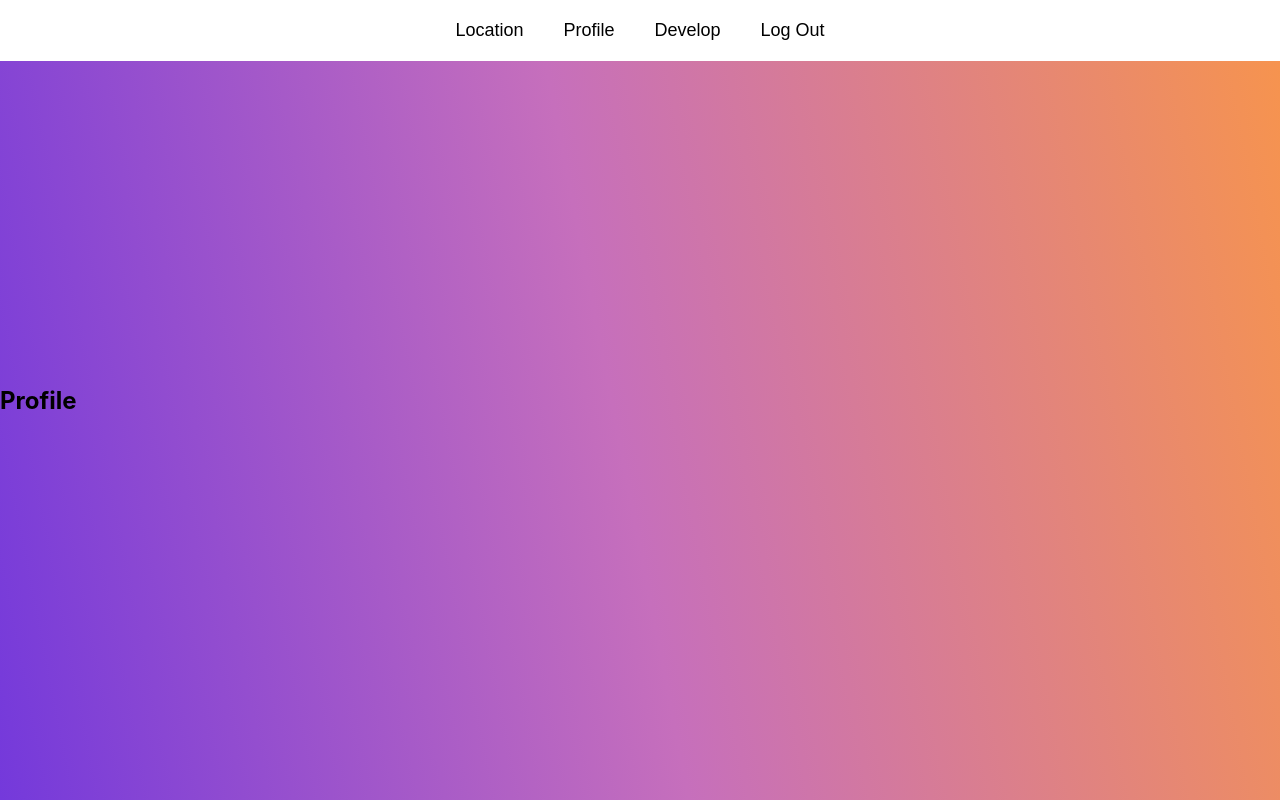
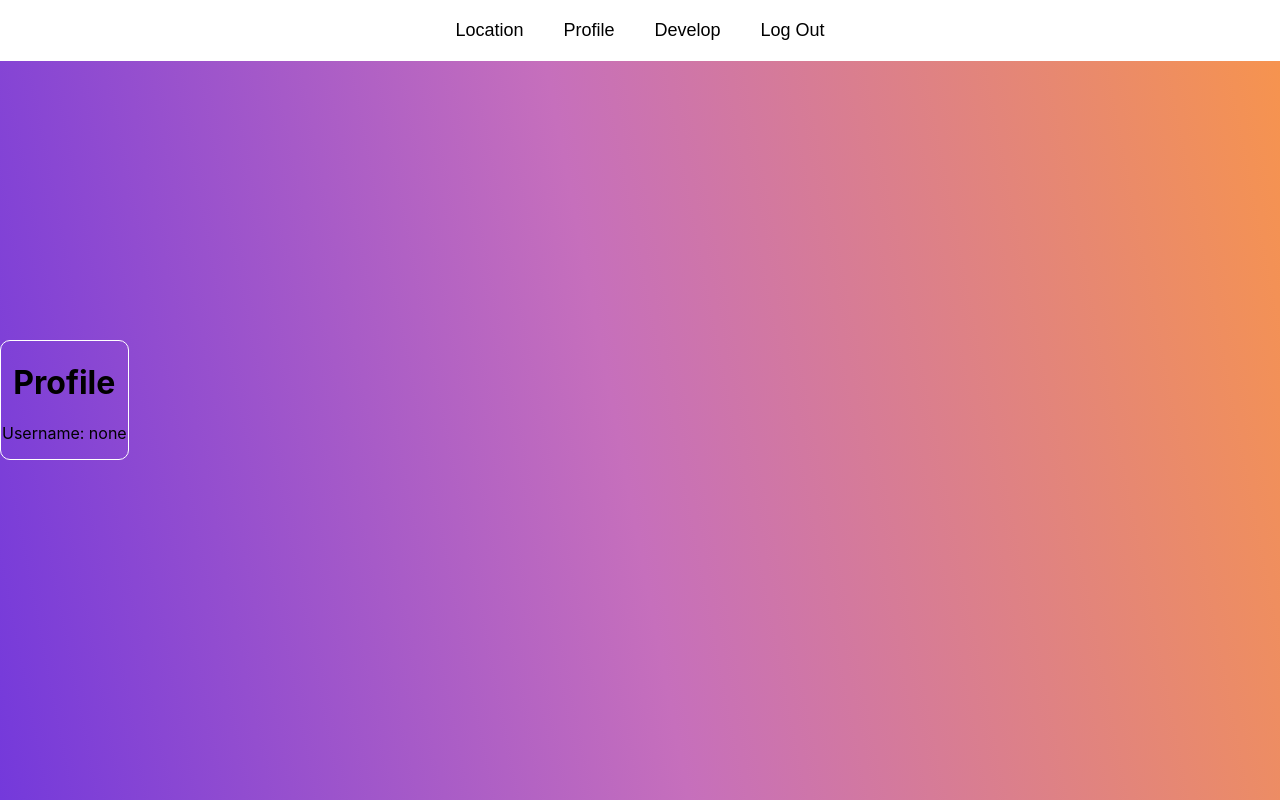
Before and after one commit to louiseadennis/whoniverse, a React (Create React App) app in the folder client/: page / in a window 1280 px wide. Both pictures are taken after a click on the button "Profile". Built offline with nearby package versions, Linux system fonts and the light colour scheme.

Commit message:
Username displays on Profile page.

```diff
--- a/client/src/App.css
+++ b/client/src/App.css
@@ -60,3 +60,10 @@ button {
 .navigation-menu li {
     display: inline;
 }
+
+.Page {
+    margin: auto;
+    width: 100%;
+    border: 1px solid white;
+    border-radius: 10px;
+}
--- a/client/src/App.js
+++ b/client/src/App.js
@@ -6,28 +6,39 @@ import './App.css';
 import { Login } from "./login";
 import { Register } from "./register";
 import { Home } from "./home";
+import { User } from "./user";
 
 function App() {
     const [currentForm, setCurrentForm] = useState('login');
     const [loggedin, setLoggedIn] = useState('loggedin');
+    const [user, setUser] = useState( new User("none") );
 
     const toggleForm = (formName) => {
 	setCurrentForm(formName);
     }
 
-    const logIn = (loggedin) => {
+    const logIn = (loggedin, username) => {
 	setLoggedIn(loggedin);
+	console.log(username);
+	setUser( new User(username) );
+//	const user = new User(username);
+//	setUser( new User(username) );
     }
 
     const handleLogoutClick = () => {
 	fetch("/logout");
 	setLoggedIn(false);
+	setUser( new User("none") );
 	console.log("logged out");
+    }
+
+    const getUser = () => {
+	return user;
     }
 
     return (
 	    <div className="App">
-	    {loggedin ?	<Home handleLogoutClick={handleLogoutClick} /> :
+	    {loggedin ?	<Home handleLogoutClick={handleLogoutClick} getUser={getUser} /> :
 	     currentForm === "login"? <Login onFormSwitch={toggleForm} login={logIn} /> : <Register onFormSwitch={toggleForm} />}
 	    </div>
     );
--- a/client/src/home.jsx
+++ b/client/src/home.jsx
@@ -17,7 +17,7 @@ export const Home = (props) => {
 	  {
         {
           'location': <Location />,
-           'profile': <Profile />,
+            'profile': <Profile getUser={props.getUser} />,
           'develop': <Develop />
         }[currentPage] || < Location />
       }
--- a/client/src/login.jsx
+++ b/client/src/login.jsx
@@ -23,7 +23,7 @@ export const Login = (props) => {
 		setUserName("");
 		setPass("");
 		setMessage(resJson.message);
-		props.login(resJson.loggedin);
+		props.login(resJson.loggedin, resJson.username);
 	    } else {
 		setMessage(resJson.message);
 	    }
--- a/client/src/profile.jsx
+++ b/client/src/profile.jsx
@@ -1,9 +1,12 @@
-import { NavBar} from "./navbar";
+export const Profile = (props) => {
+    const user = props.getUser();
+    const username = user.state.username;
 
-export const Profile = () => {
     return (
-	<div>
-	  <h2>Profile</h2>
-	</div>
+		<div className="Page">
+	  		<h1>Profile</h1>
+			<p>Username: {username}</p>
+		</div>
+
     )
 }
--- /dev/null
+++ b/client/src/user.js
@@ -0,0 +1,9 @@
+export class User {
+    constructor(username) {
+	this.state = {username: username};
+    }
+
+    get username() {
+	return this.username;
+    }
+}
```
Also changed, not shown: 1 other file (tests, documents, lock files or other folders).
